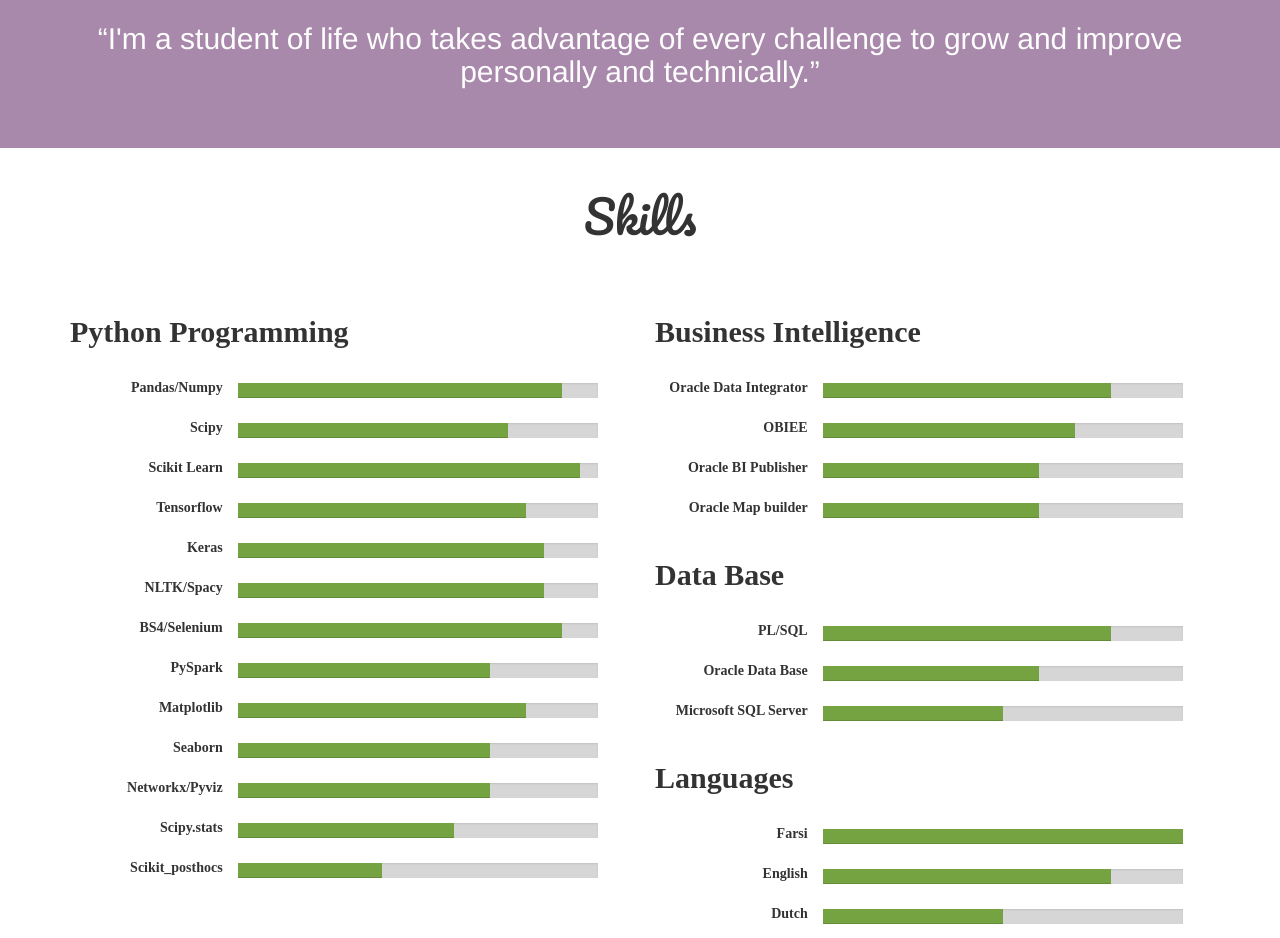
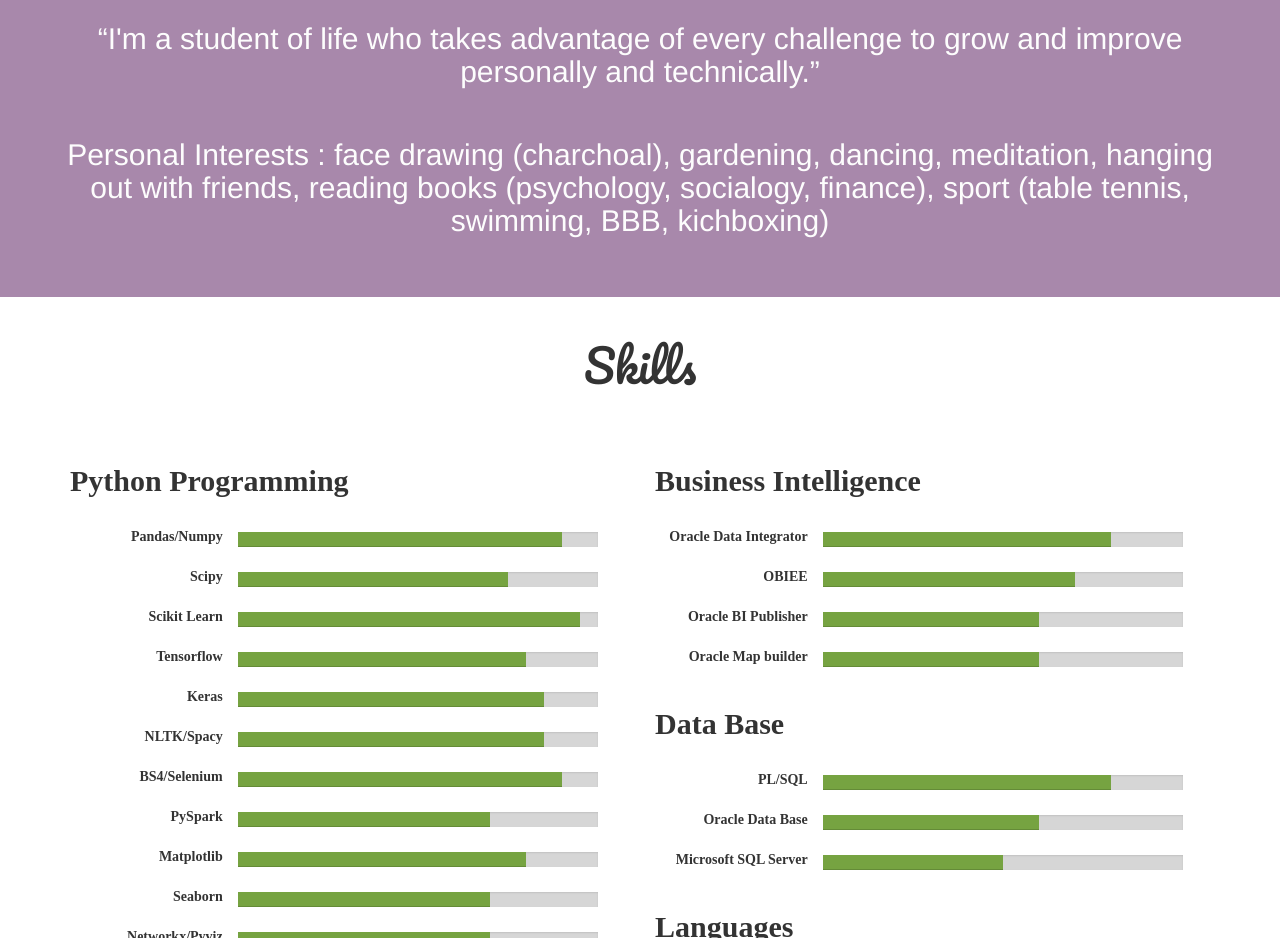
Before and after one commit to shivaShahsavari/ShivaShahsavari.github.io, a plain HTML site: page index.html in a window 1280 px wide. Shown: the part 1160-2098 px from the top of the page. Drawn offline with nearby package versions, Linux system fonts and the light colour scheme.

Commit message:
Update index.html

```diff
--- a/index.html
+++ b/index.html
@@ -149,6 +149,9 @@
         <div class="parlex-back">
             <div class="container secPad text-center">
 				<h2>“I'm a student of life who takes advantage of every challenge to grow and improve personally and technically.”</h2>
+		    		<br>
+		    		<h2> Personal Interests : face drawing (charchoal), gardening, dancing, meditation, hanging out with friends,
+					reading books (psychology, socialogy, finance), sport (table tennis, swimming, BBB, kichboxing)</h2>
             </div>
             <!--/.container-->
         </div>
```
